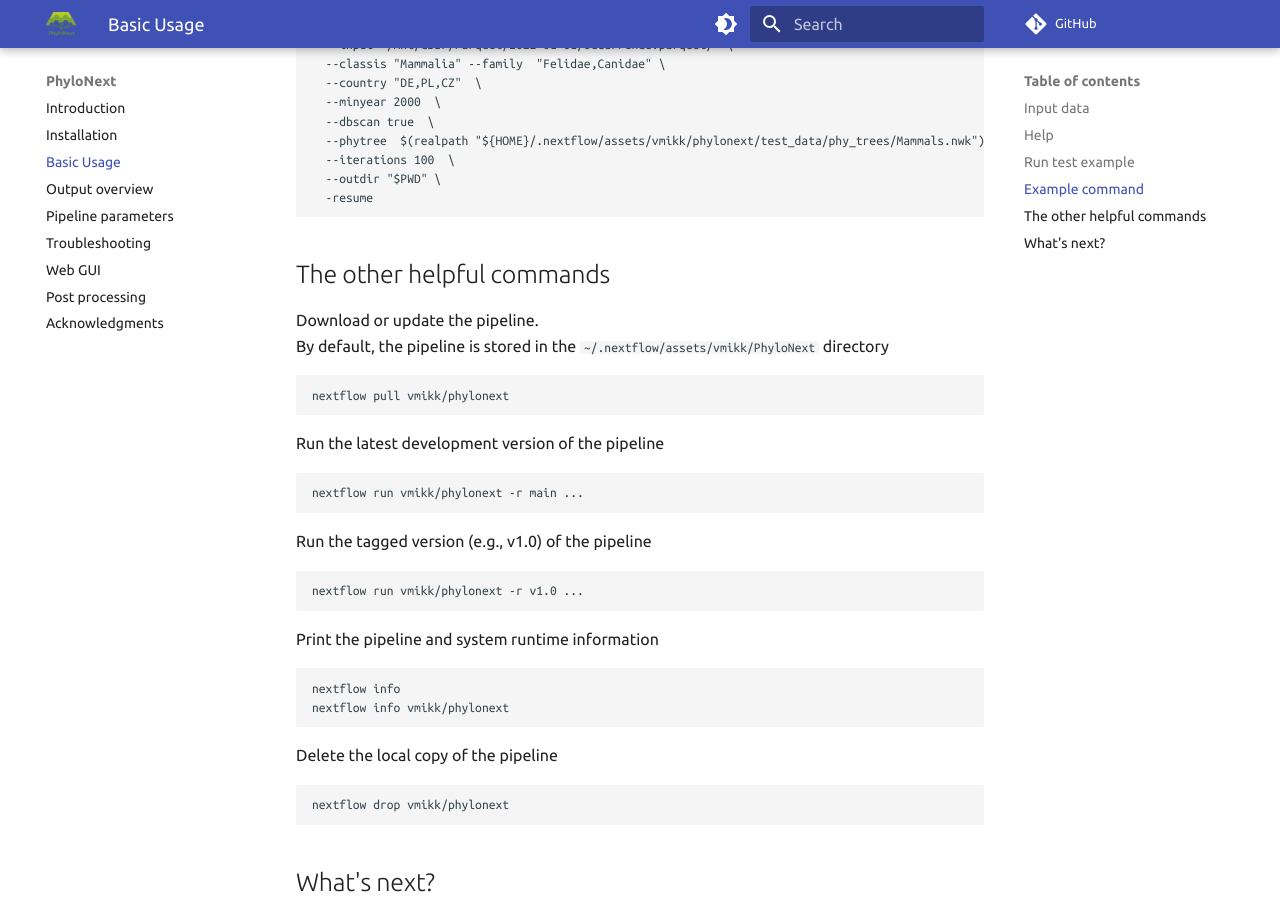
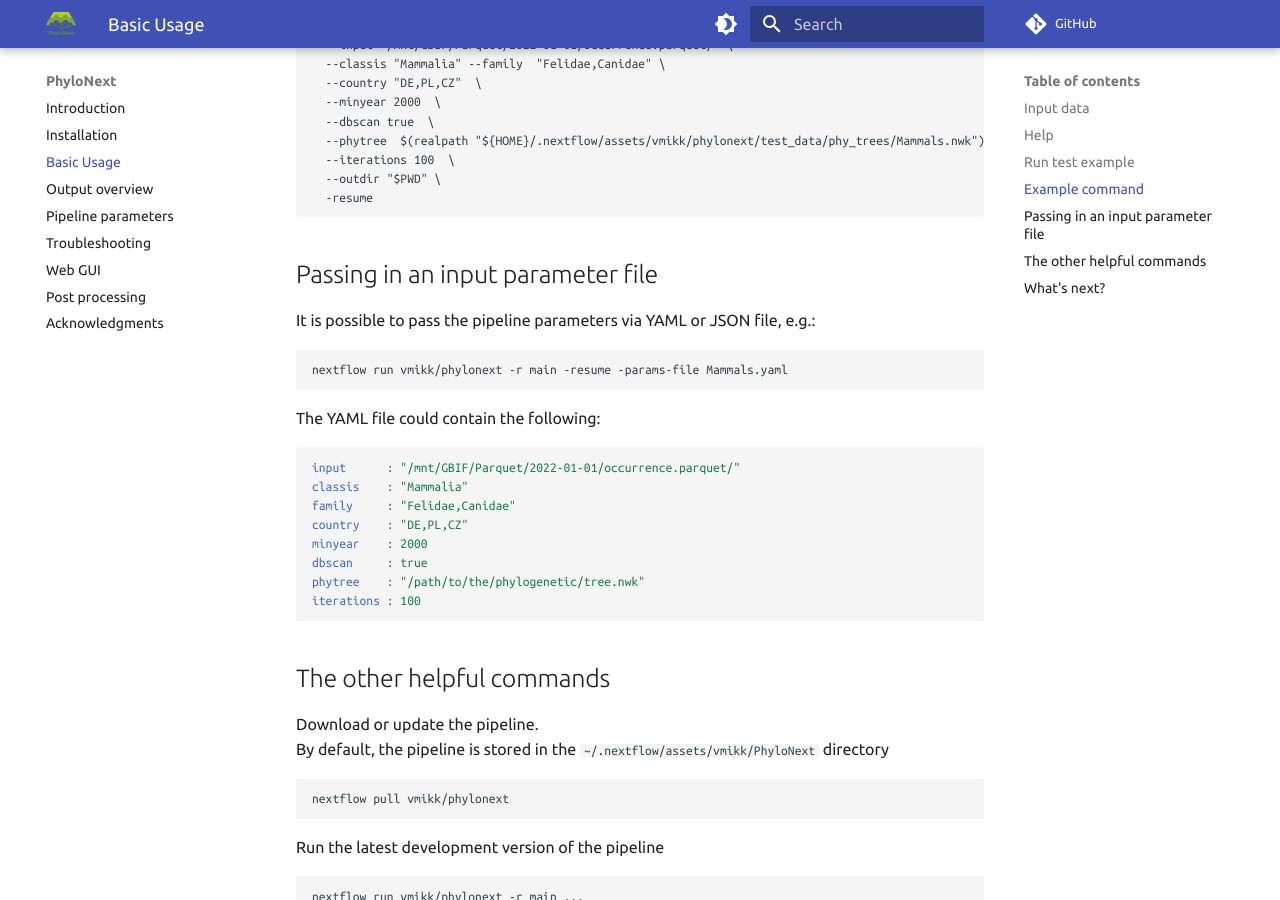
Before and after one commit to vmikk/phylonext_manual, an MkDocs documentation site: the page built from docs/usage.md, in a window 1280 px wide and 900 px high, scrolled down 645 px. Built offline with MkDocs 1.6.1 and Material for MkDocs 9.7.7, drawn with Linux system fonts in a browser that asks for light colours; comment, search, counter and statistics services are not loaded.

Commit message:
udage - parameter file

````diff
--- a/docs/usage.md
+++ b/docs/usage.md
@@ -35,6 +35,24 @@ nextflow run vmikk/phylonext -r main \
   -resume
 ```
 
+## Passing in an input parameter file
+
+It is possible to pass the pipeline parameters via YAML or JSON file, e.g.:
+```
+nextflow run vmikk/phylonext -r main -resume -params-file Mammals.yaml
+```
+
+The YAML file could contain the following:
+``` yaml
+input      : "/mnt/GBIF/Parquet/2022-01-01/occurrence.parquet/"
+classis    : "Mammalia"
+family     : "Felidae,Canidae"
+country    : "DE,PL,CZ"
+minyear    : 2000
+dbscan     : true
+phytree    : "/path/to/the/phylogenetic/tree.nwk"
+iterations : 100
+```
 
 ## The other helpful commands
 
````
